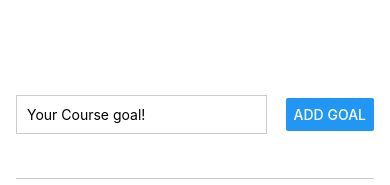
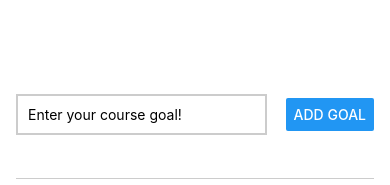
Before and after one commit to ghanayemomar/ReactNative, a React Native app: screen / in a window 390 px wide. Shown: the top 185 px of the page. Built offline with nearby package versions, Linux system fonts and the light colour scheme.

Commit message:
30. Handling Taps with the Pressable Component

```diff
--- a/App.js
+++ b/App.js
@@ -11,6 +11,9 @@ export default function App() {
       { text: enteredGoalText, id: Math.random().toString() },
     ]);
   }
+  function deleteGoalHandler(){
+    console.log("Delete");
+  }
 
   return (
     <View style={styles.appContainer}>
@@ -19,7 +22,7 @@ export default function App() {
         <FlatList
           data={courseGoals}
           renderItem={(itemData) => {
-            return <GoalItem text={itemData.item.text} />;
+            return <GoalItem text={itemData.item.text} onDeleteItem={deleteGoalHandler}/>;
           }}
           keyExtractor={(item, index) => {
             return item.id;
--- a/components/GoalInput.js
+++ b/components/GoalInput.js
@@ -15,7 +15,7 @@ function GoalInput(props) {
     <View style={styles.inputContainer}>
       <TextInput
         style={styles.textInput}
-        placeholder="Your Course goal!"
+        placeholder="Enter your course goal!"
         onChangeText={goalInputHandler}
         value={enteredGoalText}
       />
@@ -36,7 +36,7 @@ const styles = StyleSheet.create({
     borderBottomColor: "#cccccc",
   },
   textInput: {
-    borderWidth: 1,
+    borderWidth: 2,
     borderColor: "#cccccc",
     width: "70%",
     marginRight: 10,
--- a/components/GoalItem.js
+++ b/components/GoalItem.js
@@ -1,10 +1,12 @@
-import { StyleSheet, Text, View } from "react-native";
+import { StyleSheet, Text, View, Pressable } from "react-native";
 
 function GoalItem(props) {
   return (
-    <View style={styles.goalItem}>
-      <Text style={styles.goalText}>{props.text}</Text>
-    </View>
+    <Pressable onPress={props.onDeleteItem}>
+      <View style={styles.goalItem}>
+        <Text style={styles.goalText}>{props.text}</Text>
+      </View>
+    </Pressable>
   );
 }
 export default GoalItem;
```
